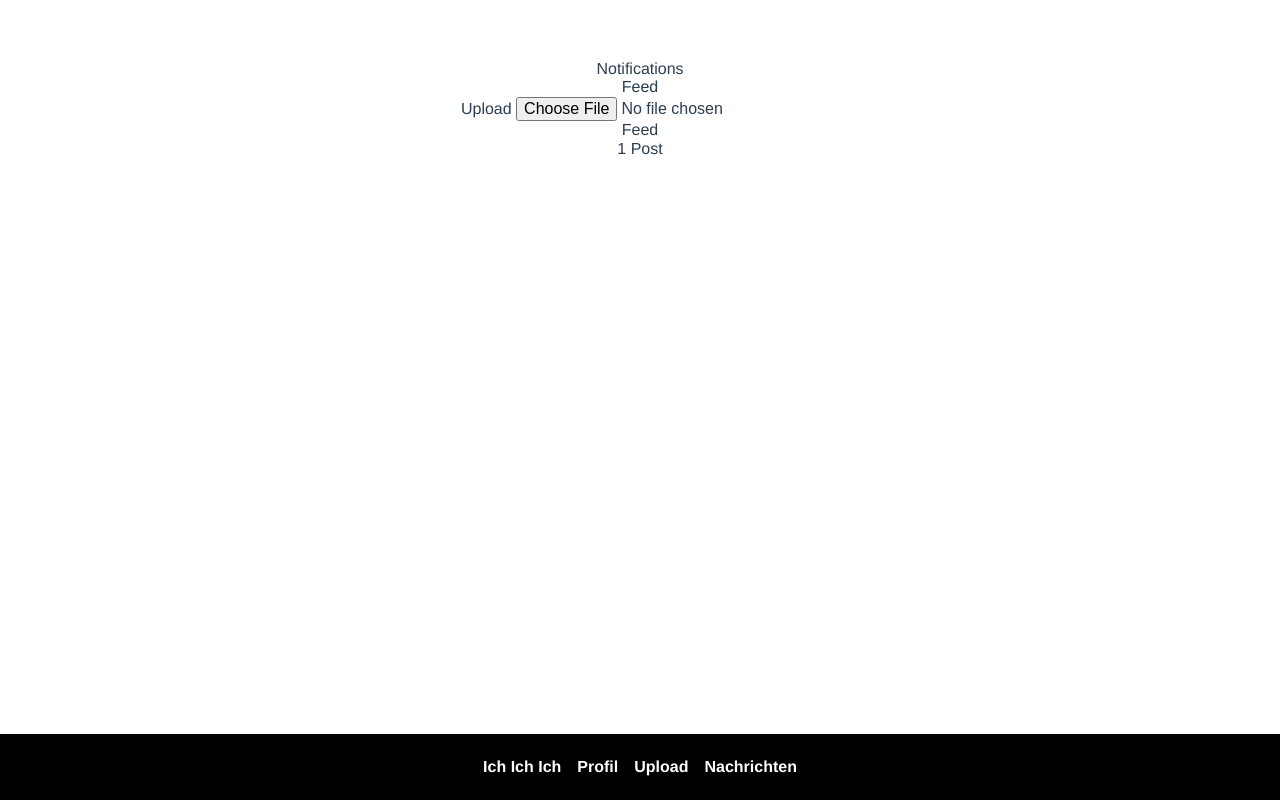
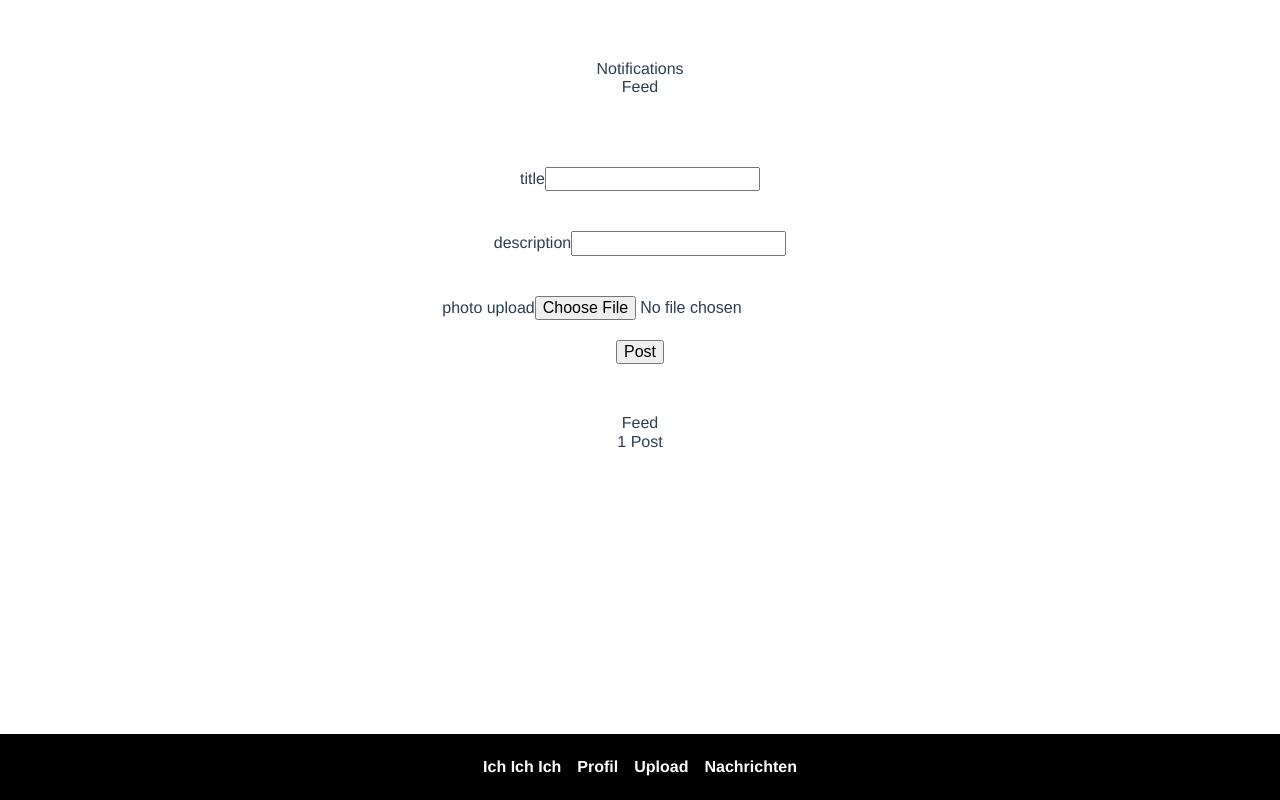
Before and after one commit to lukatschinho/instantfame, a Vue app: page / in a window 1280 px wide. Built offline with nearby package versions, Linux system fonts and the light colour scheme.

Commit message:
added input fields

```diff
--- a/src/components/Upload.vue
+++ b/src/components/Upload.vue
@@ -1,8 +1,28 @@
 <template>
-  <div class="upload">
-    Upload
-    <input type="file" accept="image/*" capture="camera">
-  </div>
+
+<!-- Upload -->
+<div class="upload">
+	<form class="saveForm" data-save-form>
+  	<div class="form-group">
+			<!-- title of the new post-->
+			<label for="post-title">title</label>
+			<input type="text" id="post-title" v-model="postTitle">
+		</div>
+		<!-- description of the new post-->
+		<div class="form-group">
+			<label for="post-desc">description</label>
+			<input type="text" id="post-desc" v-model="postDesc">
+		</div>
+		<!-- photo for the new post-->
+		<div class="form-group">
+			<label for="post-photo">photo upload</label>
+      <input type="file" id="post-photo" data-photo accept="image/*" capture="camera">
+		</div>
+		<!-- button to submit the new post-->
+		<button type="button" @click="savePost()">Post</button>
+	</form>
+</div>
+
 </template>
 
 <script>
@@ -10,11 +30,25 @@ export default {
   name: 'Upload',
   data () {
     return {
+			postTitle: '',
+			postDesc: ''
     }
+  },
+	methods: {
+  	savePost() {
+    	console.log(this.postTitle + " und " + this.postDesc);
+  	}
   }
 }
 </script>
 
 <!-- Add "scoped" attribute to limit CSS to this component only -->
-<style scoped>
+<style scoped lang="scss">
+
+.saveForm {
+	padding: 50px 0;
+	.form-group {
+		padding: 20px 0;
+	}
+}
 </style>
```
